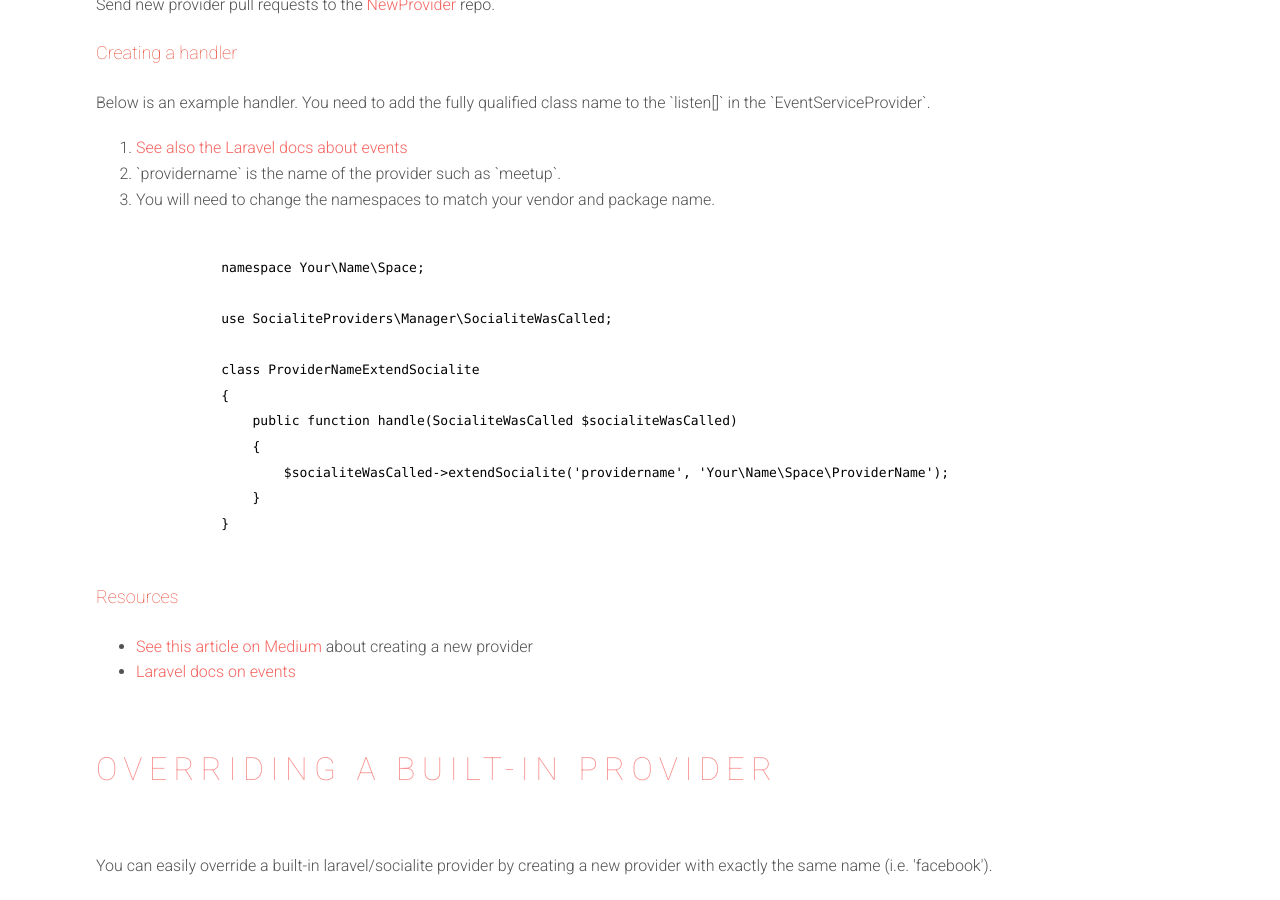
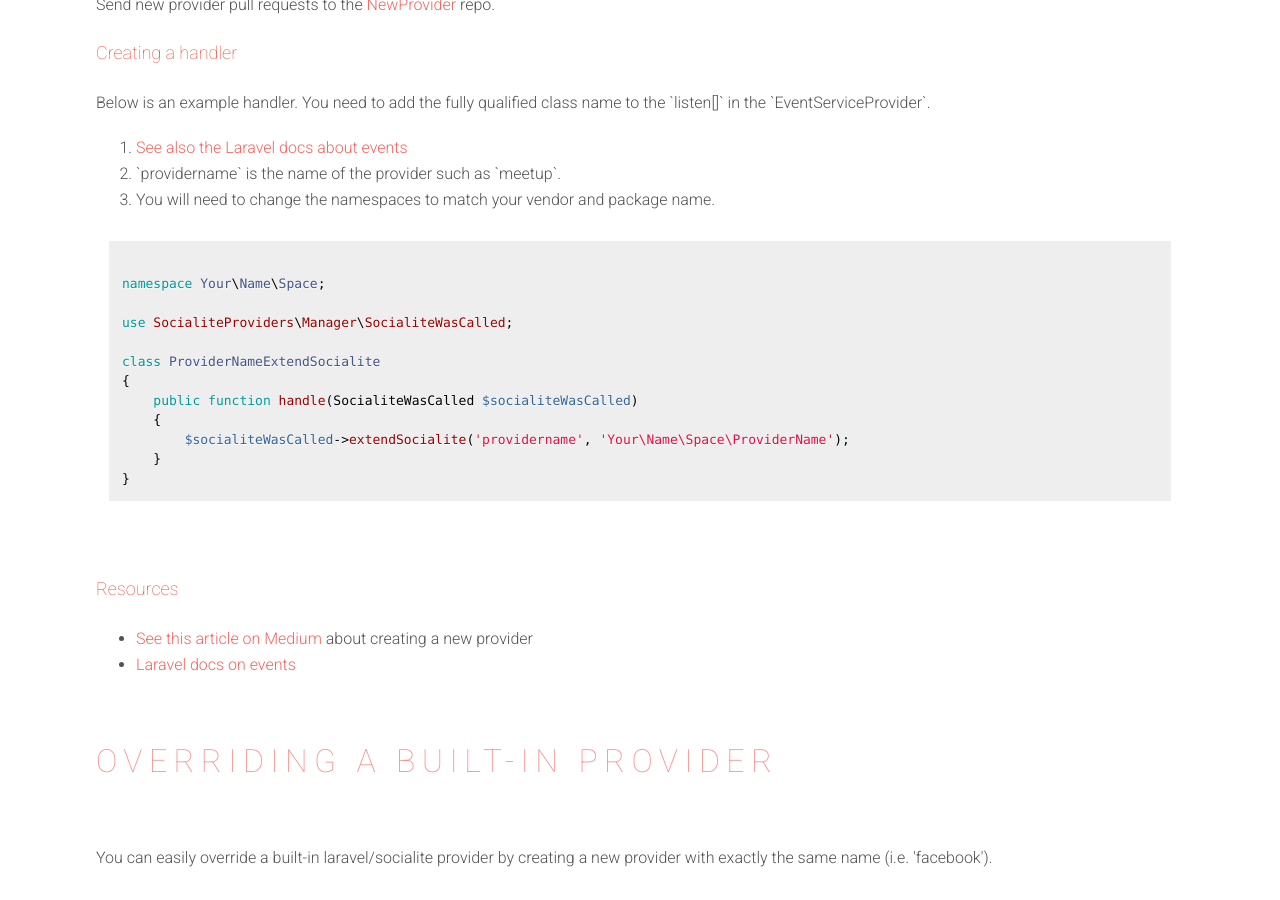
Before and after one commit to SocialiteProviders/socialiteproviders.github.io, a Jekyll site: the page built from index.html, in a window 1280 px wide and 900 px high, scrolled down 2939 px. Built offline with Jekyll 4.4.1, drawn with Linux system fonts in a browser that asks for light colours; nearby versions of some CDN libraries.

Commit message:
added syntax highlighting that works

```diff
--- a/_includes/contribute.html
+++ b/_includes/contribute.html
@@ -27,6 +27,8 @@
                 <li>You will need to change the namespaces to match your vendor and package name.</li>
             </ol>
 
+    <div class="highlighter-rouge">
+        <pre class="highlight">
 <code>
 namespace Your\Name\Space;
 
@@ -40,6 +42,8 @@
     }
 }
 </code>
+        </pre>
+    </div>
 
 
         <h4>Resources</h4>
--- a/_layouts/default.html
+++ b/_layouts/default.html
@@ -8,6 +8,10 @@
     <title>{{ site.data.settings.title }}</title>
     <link rel="stylesheet" href="//fonts.googleapis.com/css?family=Roboto:400,100,300,500,700">
     <link rel="stylesheet" href="/static/styles/app.css">
+
+    <link rel="stylesheet" href="//cdnjs.cloudflare.com/ajax/libs/highlight.js/9.1.0/styles/foundation.min.css">
+    <script src="//cdnjs.cloudflare.com/ajax/libs/highlight.js/9.1.0/highlight.min.js"></script>
+    <script>hljs.initHighlightingOnLoad();</script>
   </head>
 
   <body>
```
Lines whose indentation alone changed are shown as unchanged.
